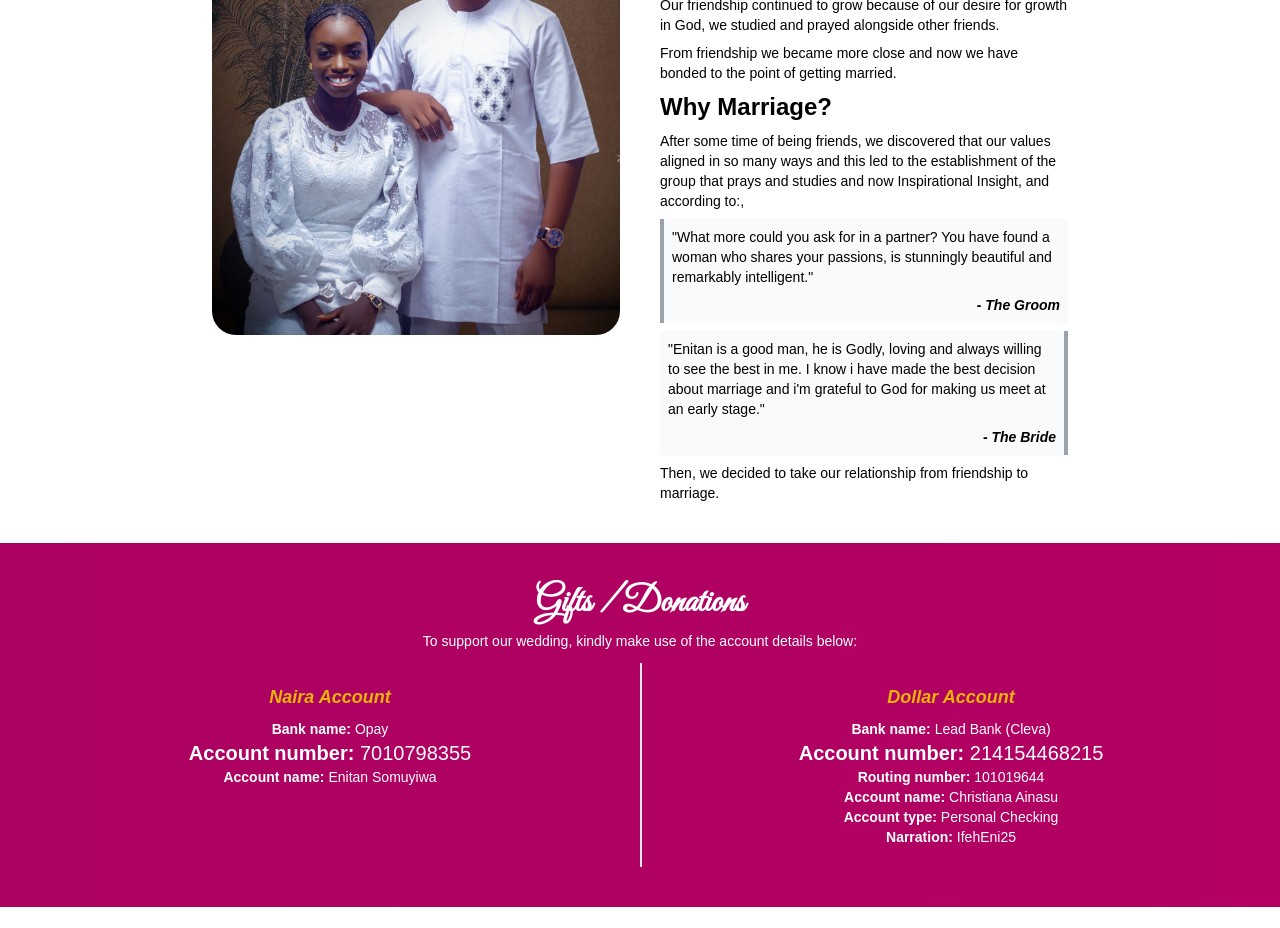
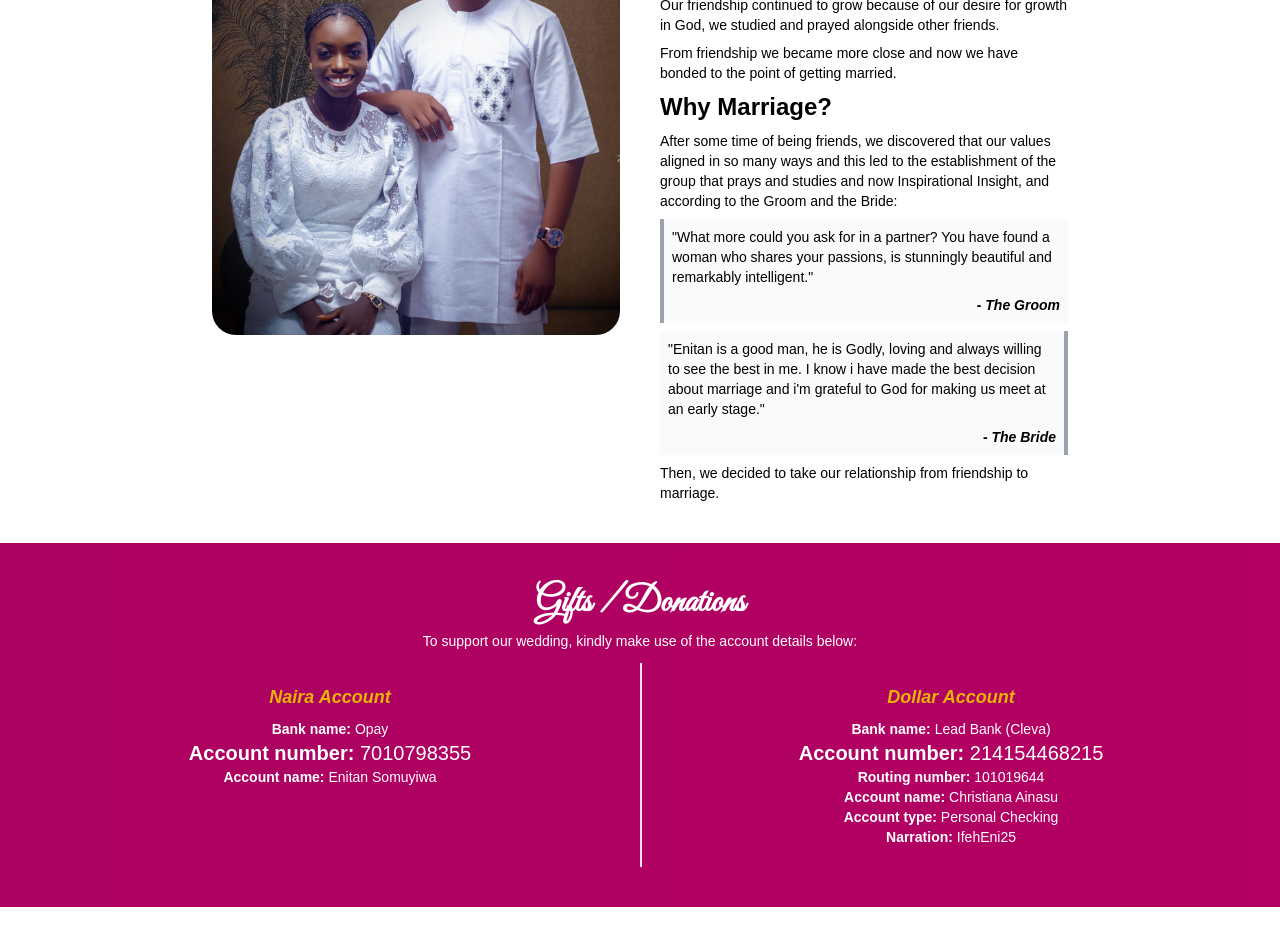
Before and after one commit to SAM-BAMKOLE/IfeEni25, a Vue app: page / in a window 1280 px wide. Shown: the part 3520-4448 px from the top of the page. Built offline with nearby package versions, Linux system fonts and the light colour scheme.

Commit message:
Corrected comment

```diff
--- a/src/components/StorySectionComponent.vue
+++ b/src/components/StorySectionComponent.vue
@@ -30,7 +30,7 @@ import shoot from "/photoshoot-2.jpg";
                 <div>
                     After some time of being friends, we discovered that our values aligned in so
                     many ways and this led to the establishment of the group that prays and studies
-                    and now Inspirational Insight, and according to:,
+                    and now Inspirational Insight, and according to the Groom and the Bride:
                     <p class="block bg-gray-50 border-l-4 border-l-gray-400 py-2 px-2 my-2">
                         "What more could you ask for in a partner? You have found a woman who shares
                         your passions, is stunningly beautiful and remarkably intelligent."
```
